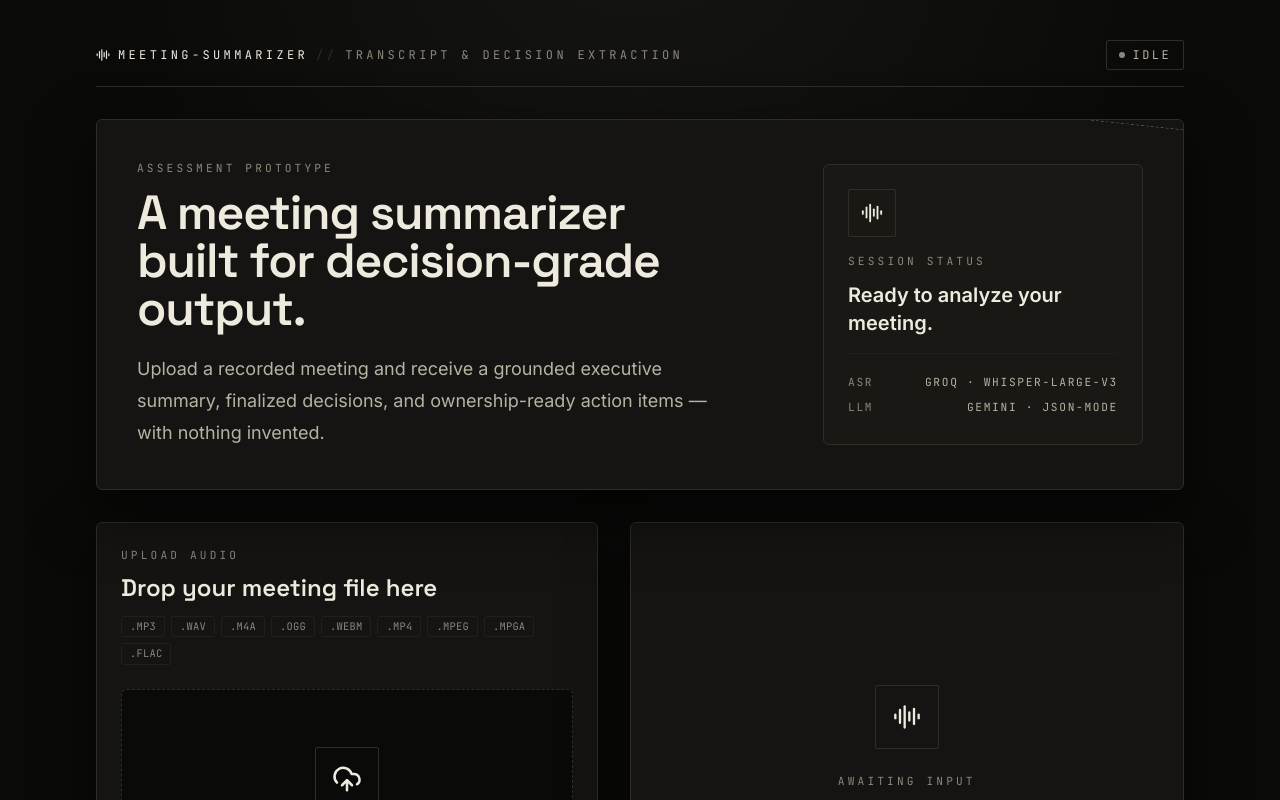
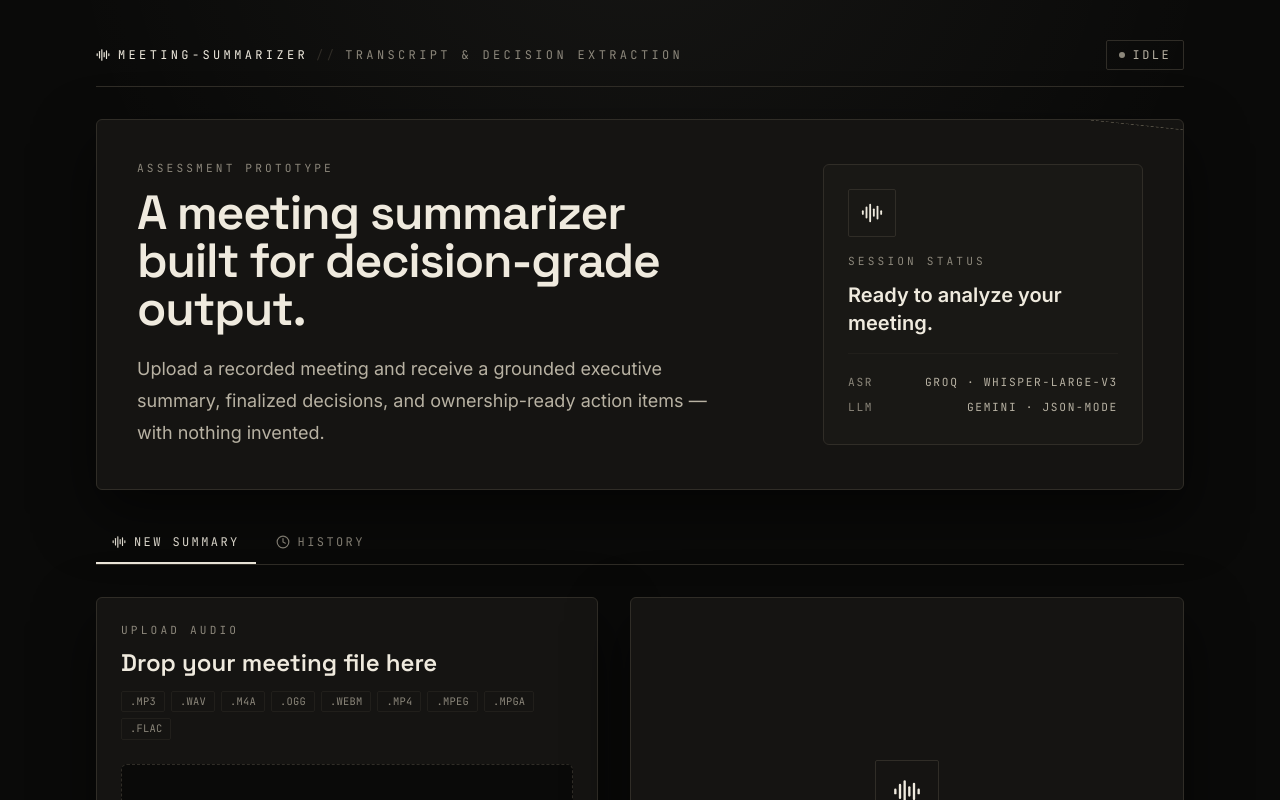
Before and after one commit to AbhilashPurohit14/meeting-summarizer, a React (Vite) app in the folder frontend/: page / in a window 1280 px wide. Shown: the top 800 px of the page. Built offline with nearby package versions, Linux system fonts and the light colour scheme; no server answers.

Commit message:
Restore History tab (fixed incorrect rebase conflict resolution)

```diff
--- a/frontend/src/App.jsx
+++ b/frontend/src/App.jsx
@@ -1,6 +1,7 @@
 import { useRef, useState } from "react";
-import { AudioLines, LoaderCircle, UploadCloud } from "lucide-react";
+import { AudioLines, Clock, LoaderCircle, UploadCloud } from "lucide-react";
 import SummaryCard from "./components/SummaryCard";
+import HistoryPanel from "./components/HistoryPanel";
 
 const API_BASE_URL = import.meta.env.VITE_API_BASE_URL ?? "http://127.0.0.1:8000";
 const SUPPORTED_EXTENSIONS = [
@@ -17,6 +18,7 @@ const SUPPORTED_EXTENSIONS = [
 
 function App() {
   const inputRef = useRef(null);
+  const [activeTab, setActiveTab] = useState("summarize");
   const [isDragging, setIsDragging] = useState(false);
   const [selectedFile, setSelectedFile] = useState(null);
   const [statusText, setStatusText] = useState("Ready to analyze your meeting.");
@@ -140,7 +142,36 @@ function App() {
         </div>
       </section>
 
+      {/* Tab navigation */}
+      <div className="mt-8 flex gap-1 border-b border-line">
+        <button
+          type="button"
+          onClick={() => setActiveTab("summarize")}
+          className={`flex items-center gap-2 border-b-2 px-4 py-3 font-mono text-xs uppercase tracking-[0.2em] transition ${
+            activeTab === "summarize"
+              ? "border-paper text-paper"
+              : "border-transparent text-ash hover:text-mist"
+          }`}
+        >
+          <AudioLines size={14} />
+          New summary
+        </button>
+        <button
+          type="button"
+          onClick={() => setActiveTab("history")}
+          className={`flex items-center gap-2 border-b-2 px-4 py-3 font-mono text-xs uppercase tracking-[0.2em] transition ${
+            activeTab === "history"
+              ? "border-paper text-paper"
+              : "border-transparent text-ash hover:text-mist"
+          }`}
+        >
+          <Clock size={14} />
+          History
+        </button>
+      </div>
+
       {/* Upload + Result */}
+      {activeTab === "summarize" ? (
         <section className="mt-8 grid gap-8 lg:grid-cols-[0.95fr_1.05fr]">
           <article className="rounded-md border border-line bg-graphite p-6 shadow-soft">
             <div className="mb-6">
@@ -212,7 +243,11 @@ function App() {
               disabled={isLoading}
               className="mt-6 inline-flex w-full items-center justify-center gap-3 rounded-sm bg-paper px-5 py-4 text-base font-semibold text-ink transition hover:bg-mist disabled:cursor-not-allowed disabled:bg-line disabled:text-ash"
             >
-            {isLoading ? <LoaderCircle className="animate-spin" size={20} /> : <AudioLines size={20} />}
+              {isLoading ? (
+                <LoaderCircle className="animate-spin" size={20} />
+              ) : (
+                <AudioLines size={20} />
+              )}
               {isLoading ? "Processing Meeting..." : "Generate Summary"}
             </button>
           </article>
@@ -232,13 +267,19 @@ function App() {
                   </h2>
                   <p className="mt-4 max-w-lg text-mist">
                     The result view highlights the executive narrative, committed decisions, and
-                  ownership-ready action items so evaluators can judge both UX and prompt quality.
+                    ownership-ready action items so evaluators can judge both UX and prompt
+                    quality.
                   </p>
                 </div>
               </section>
             )}
           </div>
         </section>
+      ) : (
+        <div className="mt-8">
+          <HistoryPanel key={summary?.filename ?? "history"} />
+        </div>
+      )}
     </main>
   );
 }
--- a/frontend/src/components/SummaryCard.jsx
+++ b/frontend/src/components/SummaryCard.jsx
@@ -110,6 +110,8 @@ SummaryCard.propTypes = {
     ).isRequired,
     transcription: PropTypes.string.isRequired,
     detected_language: PropTypes.string,
+    id: PropTypes.number,
+    created_at: PropTypes.string,
   }).isRequired,
 };
 
```
Lines whose indentation alone changed are shown as unchanged.
